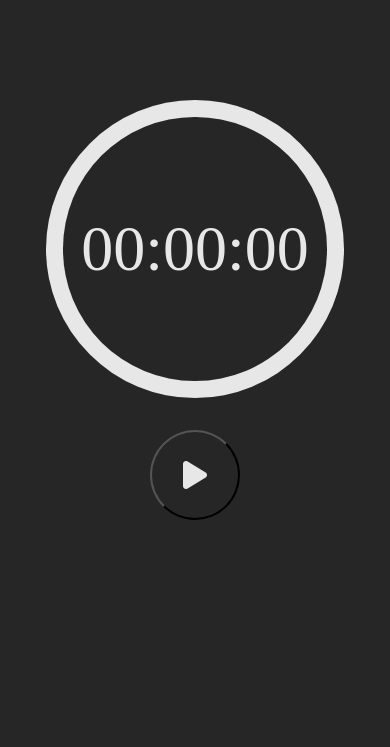
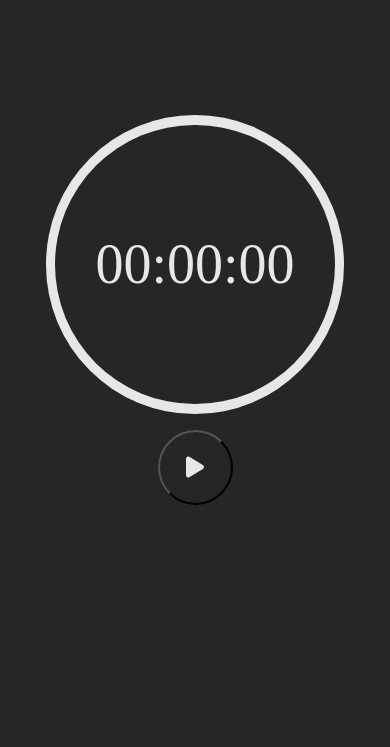
Before and after one commit to mdshadab1102/PRODIGY_WD_02.github.io, a plain HTML site: page index.html in a window 390 px wide. Drawn offline with Linux system fonts and the light colour scheme.

Commit message:
css updating

```diff
--- a/index.css
+++ b/index.css
@@ -12,7 +12,7 @@
 	height: 100vh;
 	align-items: center;
 	color: #e7e7e7;
-	padding: 1rem 0;
+	padding: 1rem;
 	display: flex;
 	flex-direction: column;
 	justify-content: center;
@@ -141,16 +141,20 @@ button i{
 		height: 18.65rem;
 	}
 	#timer{
-		font-size: 4rem;
-		width: 16.45rem;
-		height: 16.45rem;
+		font-size: 3.5rem;
+		width: 17.45rem;
+		height: 17.45rem;
+	}
+	.buttons{
+		margin-top: 1rem;
 	}
 	button{
-		width: 90px;
-		height: 90px;
+		width: 75px;
+		height: 75px;
 	}
 	button i{
-	font-size: 2rem;
-	padding: 2.5px;
+		font-size: 1.5rem;
+		padding: 2px;
+	}
 
 }
```
